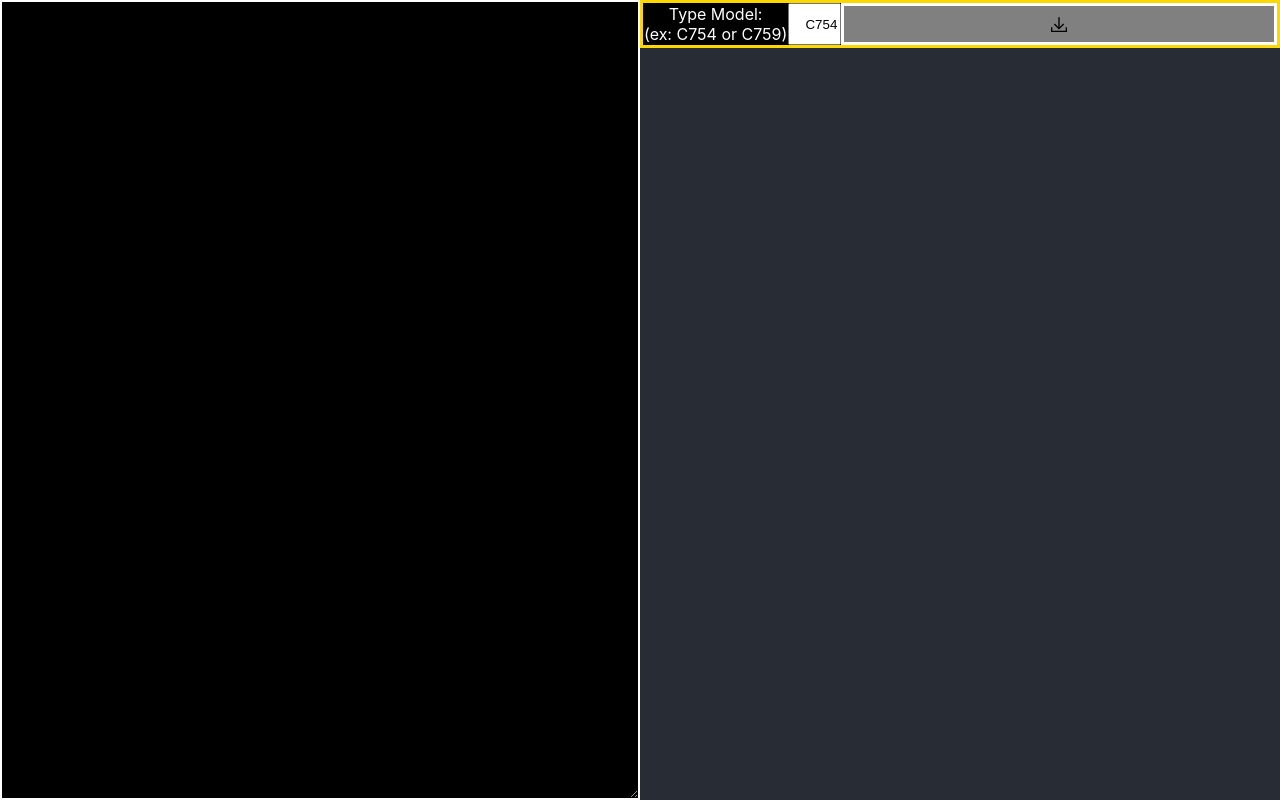
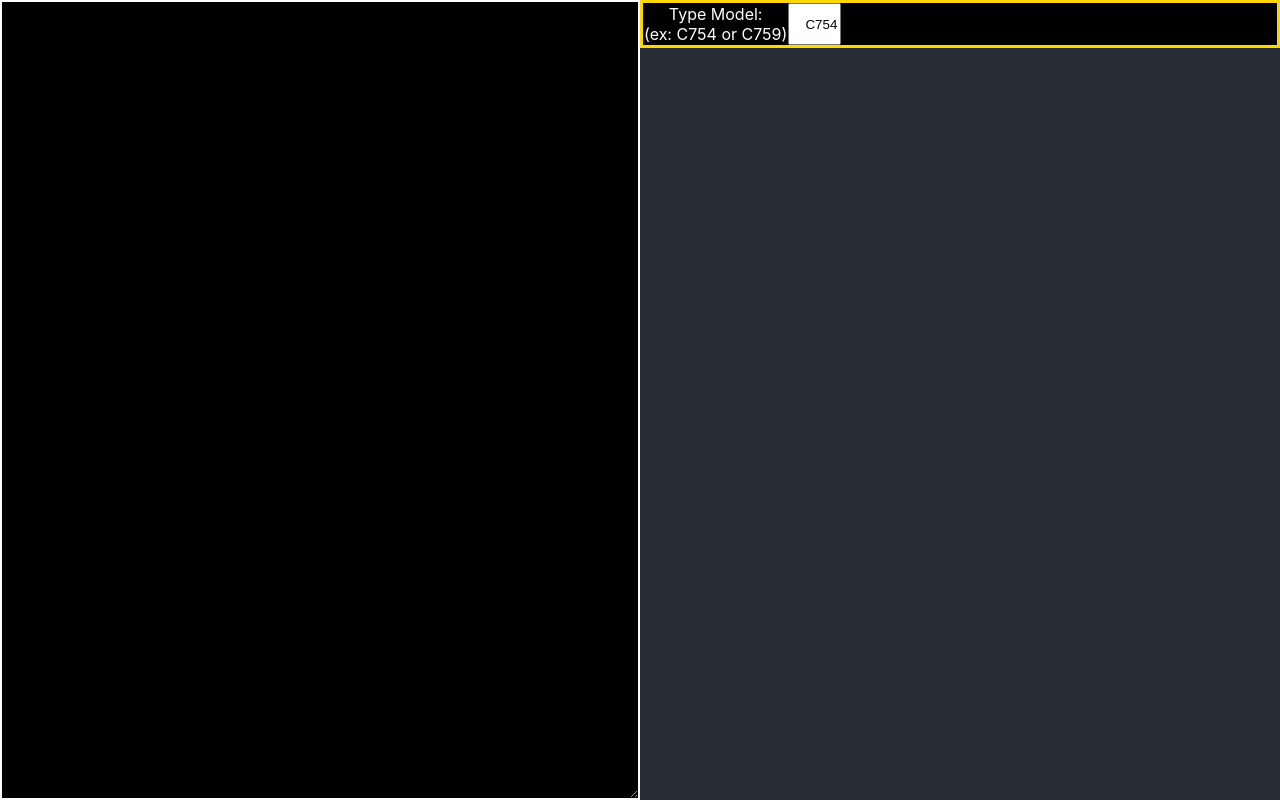
Before and after one commit to peoplestealusernames/konica-minolta-tab-website, a React (Create React App) app: page / in a window 1280 px wide. Built offline with nearby package versions, Linux system fonts and the light colour scheme.

Commit message:
Removed graphical styling

```diff
--- a/src/DownloadTabs.tsx
+++ b/src/DownloadTabs.tsx
@@ -28,14 +28,10 @@ export function DownloadTabs(props: {
         <div style={{
             ...{
                 display: "flex",
-                backgroundColor: "grey",
-                color: "black",
-                border: "3px solid white",
                 alignItems: "center",
                 alignContent: "center",
                 justifyItems: "center",
                 justifyContent: "center",
-                flex: 1
             }, ...props.style
         }}
             onClick={DownloadClick}
```
